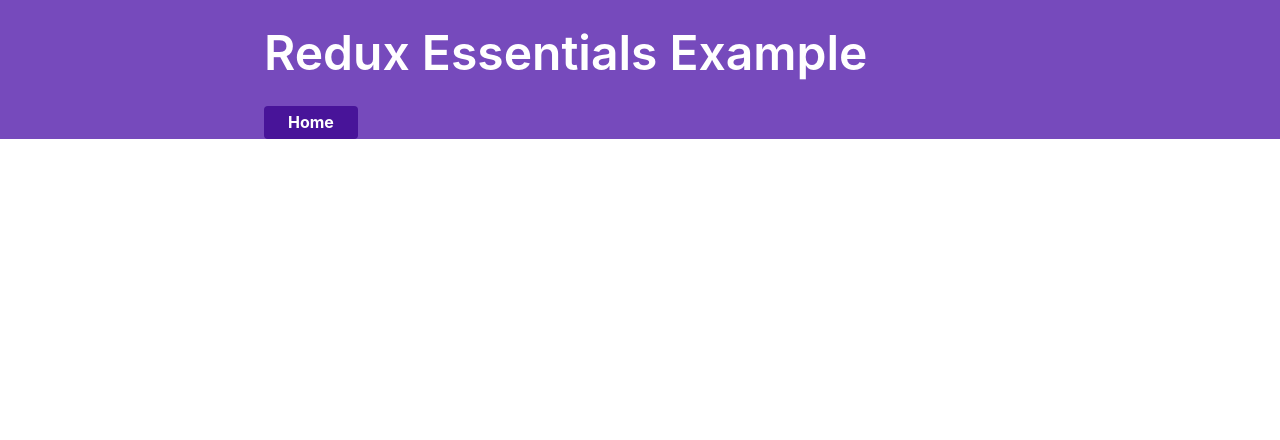
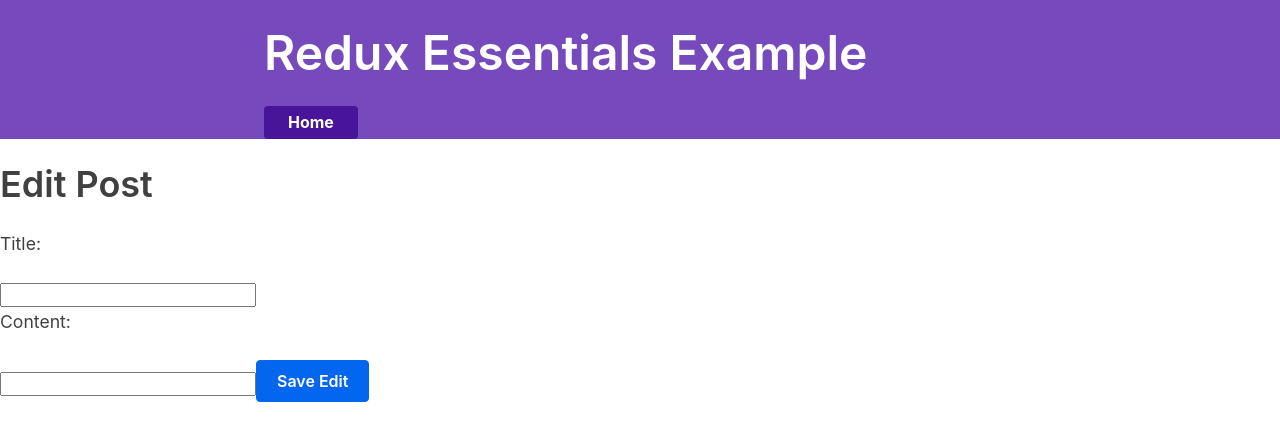
Before and after one commit to tian142/redux-essentials-checkpoint-1-3-show-single-post-and-editing-posts-and-prepare-action-payload, a React (Create React App) app: page /edit/1 in a window 1280 px wide. Shown: the top 440 px of the page. Built offline with nearby package versions, Linux system fonts and the light colour scheme; what miragejs, txtgen would draw is missing.

Commit message:
completed edit post logic, problem encountered: in reducer, its simply state.find, not state.post.find b/c we are already in the state where posts is the default

```diff
--- a/src/features/posts/EditPost.js
+++ b/src/features/posts/EditPost.js
@@ -0,0 +1,47 @@
+import React, { useState } from 'react'
+
+import { useDispatch } from 'react-redux'
+
+import { postEdited } from './postsSlice'
+
+import { useHistory } from 'react-router-dom'
+
+export const EditPost = ({ match }) => {
+  const { postId } = match.params
+
+  const [title, setTitle] = useState('')
+  const [content, setContent] = useState('')
+
+  const onTitleChange = (e) => setTitle(e.target.value)
+  const onContentChange = (e) => setContent(e.target.value)
+
+  const dispatch = useDispatch()
+
+  const history = useHistory()
+
+  const onEditSubmit = () => {
+    dispatch(
+      postEdited({
+        id: postId,
+        title,
+        content,
+      })
+    )
+    history.push(`/post/${postId}`)
+  }
+
+  return (
+    <div>
+      <h1>Edit Post</h1>
+      <form>
+        <p>Title:</p>
+        <input value={title} onChange={onTitleChange} />
+        <p>Content:</p>
+        <input value={content} onChange={onContentChange} />
+        <button onClick={onEditSubmit} type="button">
+          Save Edit
+        </button>
+      </form>
+    </div>
+  )
+}
--- a/src/features/posts/postsSlice.js
+++ b/src/features/posts/postsSlice.js
@@ -14,7 +14,7 @@
     },
     postEdited: (state, action) => {
       const { id, title, content } = action.payload
-      const existingPost = state.posts.find((post) => (post.id = id))
+      const existingPost = state.find((post) => post.id === id)
       if (existingPost) {
         existingPost.title = title
         existingPost.content = content
@@ -23,6 +23,6 @@
   },
 })
 
-export const { postAdded } = postsSlice.actions
+export const { postAdded, postEdited } = postsSlice.actions
 
 export default postsSlice.reducer
```
